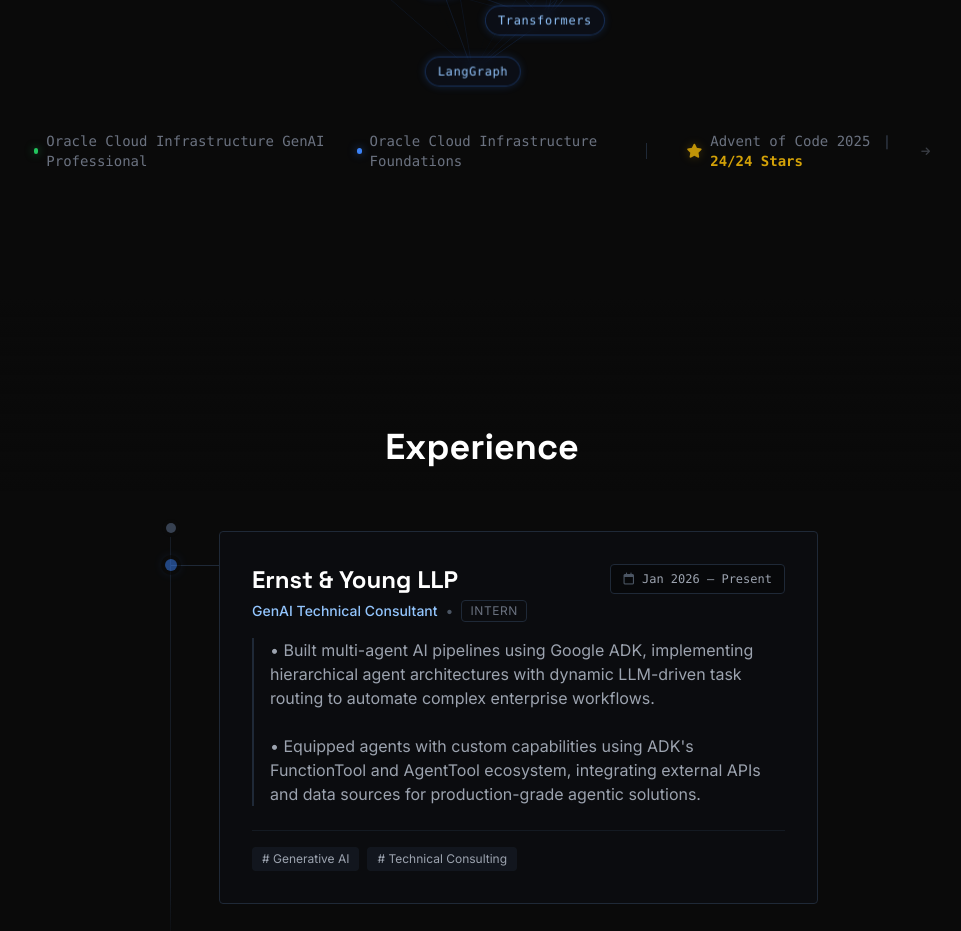
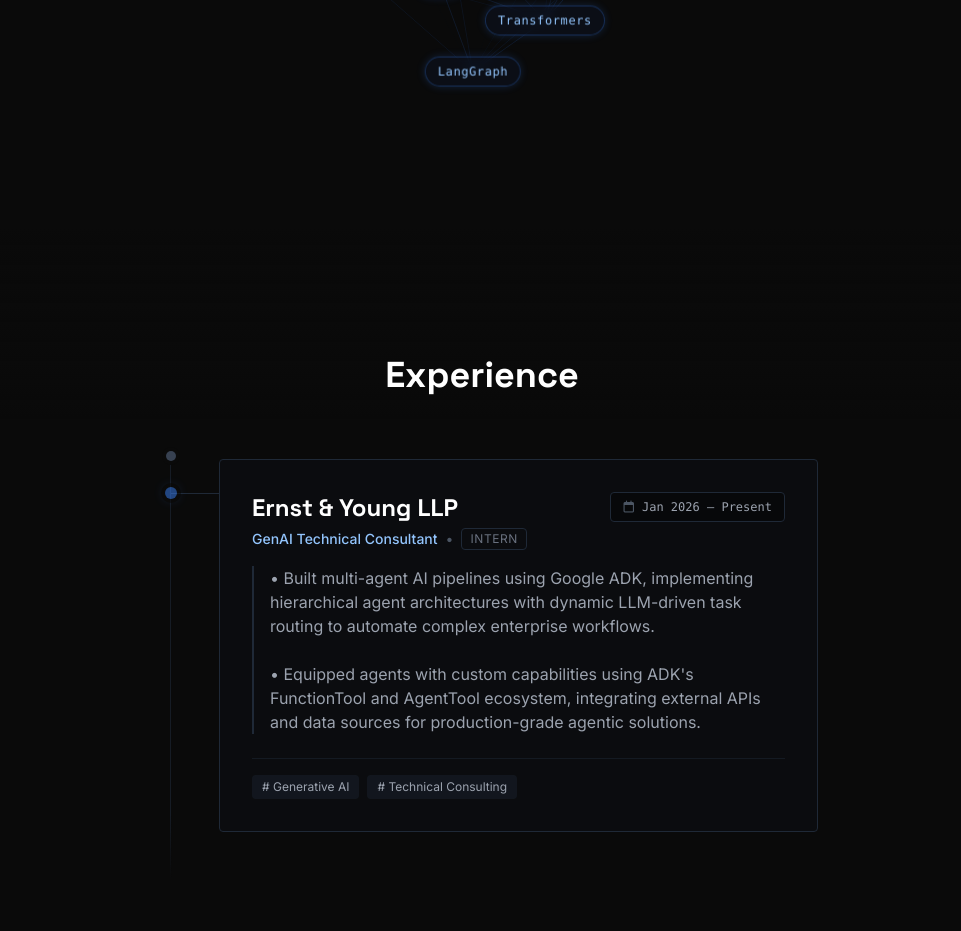
Before and after one commit to Akshad135/akshad135.github.io, a website: page index.html in a window 1280 px wide. Shown: the part 1805-2736 px from the top of the page, without its empty margins (158-1119 px from the left). Drawn offline with Linux system fonts and the light colour scheme.

Commit message:
uncluttered the lore

```diff
--- a/index.html
+++ b/index.html
@@ -260,55 +260,7 @@
             <!-- Nodes will be injected here by JS -->
           </div>
 
-          <!-- EXTRAS: Certs & Challenges (Sleek Text Footer) -->
-          <div
-            class="mt-8 flex flex-col xl:flex-row items-center justify-center gap-6 xl:gap-10 text-[11px] sm:text-xs md:text-sm font-mono text-gray-500"
-          >
-            <!-- Certifications -->
-            <div class="flex flex-col sm:flex-row items-center gap-4 sm:gap-8">
-              <div
-                class="flex items-center gap-2 hover:text-gray-300 transition-colors cursor-default"
-              >
-                <span
-                  class="w-1.5 h-1.5 bg-green-500 rounded-full shadow-[0_0_8px_rgba(34,197,94,0.6)]"
-                ></span>
-                <span>Oracle Cloud Infrastructure GenAI Professional</span>
-              </div>
-              <div
-                class="flex items-center gap-2 hover:text-gray-300 transition-colors cursor-default"
-              >
-                <span
-                  class="w-1.5 h-1.5 bg-blue-500 rounded-full shadow-[0_0_8px_rgba(59,130,246,0.6)]"
-                ></span>
-                <span>Oracle Cloud Infrastructure Foundations</span>
-              </div>
-            </div>
 
-            <!-- Divider -->
-            <div class="hidden xl:block w-px h-4 bg-gray-800"></div>
-            <div class="xl:hidden w-12 h-px bg-gray-800"></div>
-
-            <!-- Seasonal Challenges -->
-            <a
-              href="./assets/aoc-2025.webp"
-              target="_blank"
-              class="flex items-center gap-2 hover:text-gray-300 transition-colors group"
-            >
-              <i
-                class="fas fa-star text-yellow-500/80 group-hover:text-yellow-400 drop-shadow-[0_0_5px_rgba(234,179,8,0.3)] transition-colors"
-              ></i>
-              <span
-                >Advent of Code 2025 <span class="text-gray-700 mx-1">|</span>
-                <span
-                  class="text-yellow-500/90 font-bold group-hover:text-yellow-400 transition-colors"
-                  >24/24 Stars</span
-                ></span
-              >
-              <i
-                class="fas fa-arrow-right text-[10px] ml-1 opacity-50 group-hover:opacity-100 transition-opacity"
-              ></i>
-            </a>
-          </div>
         </div>
       </div>
     </section>
```
